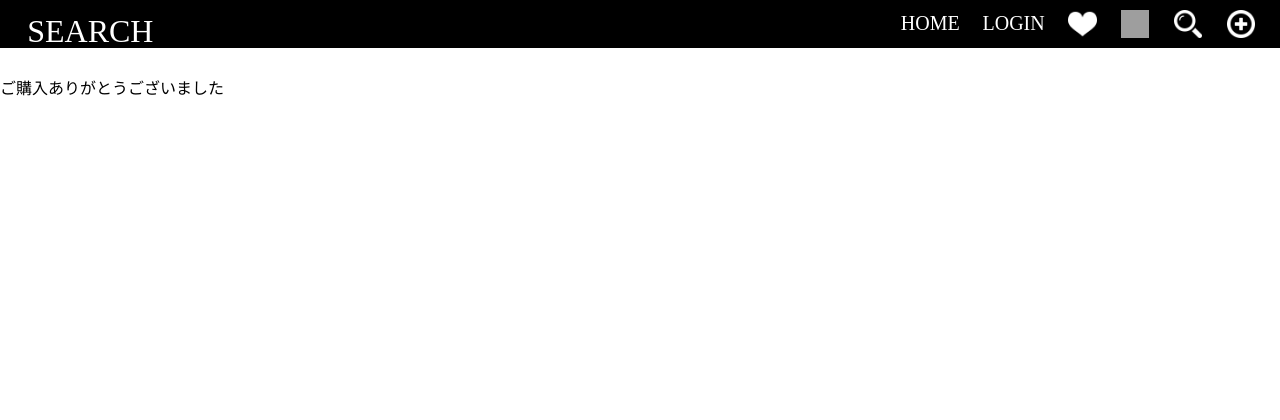
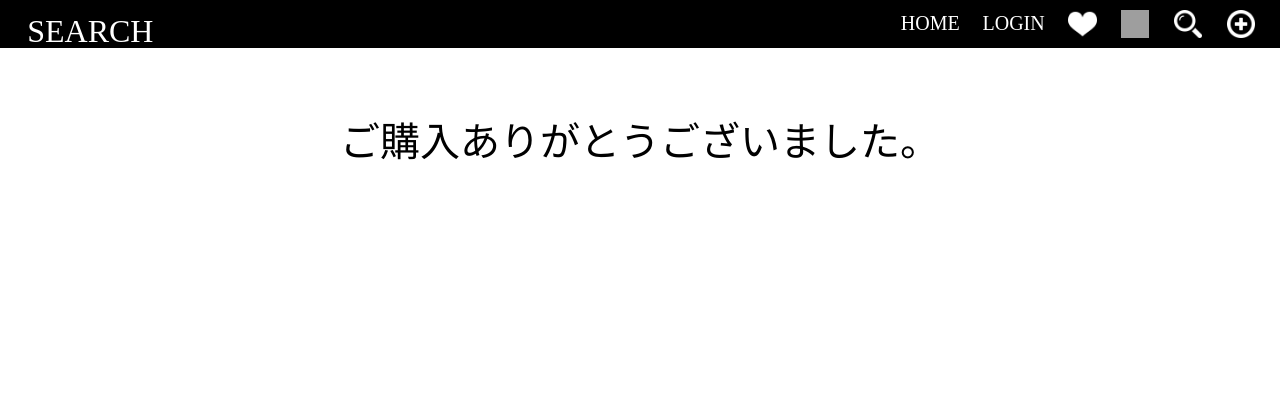
Before and after one commit to Koba-Sora/search, a Django app: page /cart/checkout/complete/ in a window 1280 px wide. Shown: the top 420 px of the page. Run offline with Django 4.2, Linux system fonts and the light colour scheme; parts of the project's set-up code (start-up, migrations or seed data) failed here and were passed over; grey boxes are pictures that could not be loaded.

Commit message:
12012342

```diff
--- a/search_app/static/js/complete.js
+++ b/search_app/static/js/complete.js
@@ -1,4 +1,6 @@
 window.addEventListener('load', function() {
+    const mainContent = document.getElementById('main-content');
     // ページが完全に読み込まれたらフェードインアニメーションを適用
-    document.body.classList.add('loaded');
+    mainContent.style.transition = 'opacity 1s ease-in';
+    mainContent.style.opacity = 1;
 });
--- a/search_app/static/serch_app/css/complete.css
+++ b/search_app/static/serch_app/css/complete.css
@@ -1,11 +1,16 @@
 .main{
-    margin-top: 10vh;
+
+    width: 80%;
+    margin: auto;
+    margin-top: 15vh;
+    display: flex;
+    justify-content: center;
 }
-/* 遷移先ページのフェードイン */
-body {
-    opacity: 0;
-    transition: opacity 1s ease-out;
+#main-content {
+    opacity: 0; /* 初期状態は非表示 */
+    transition: opacity 1s ease-in; /* フェードイン用 */
 }
-body.loaded {
-    opacity: 1;
+.main-text{
+    font-size: 5vh;
+    margin-bottom: 2vh;
 }
--- a/search_app/templates/cart_detail.html
+++ b/search_app/templates/cart_detail.html
@@ -6,7 +6,7 @@
 
 {% endblock  %}
 {% block content %}
-<section class="main">
+<section class="main" id="main-content">
     <!-- 通知バーのHTML -->
 <div id="notification-bar" ></div>
     <h2 class="pagename">{{ name }} さんのカート</h2>
@@ -16,9 +16,9 @@
             <p id="total-price">{{ total_price | floatformat:0 | intcomma }}</p>
             <p>円</p>
         </div>
-        <form method="post" action="{% url 'search_app:checkout' %}">
+        <form method="post" action="{% url 'search_app:checkout' %}" class="primary_form">
             {% csrf_token %}
-            <button type="submit" class="btn btn-primary" id="purchase-button">購入する</button>
+            <button type="submit" class="btn-primary" id="purchase-button">購入する</button>
         </form>
     {% endif %}
     <ul>
--- a/search_app/templates/complete.html
+++ b/search_app/templates/complete.html
@@ -5,10 +5,9 @@
 {% endblock links %}
 {% block content %}
 
-<div class="main">
+<div class="main" id="main-content">
 
-    <h2>ご購入ありがとうございました</h2>
-
+    <p class="main-text">ご購入ありがとうございました。</p>
 </div>
 
 <script src="{% static 'js/complete.js' %}"></script>
--- a/static/css/base.css
+++ b/static/css/base.css
@@ -4,6 +4,7 @@ body {
 }
 
 header {
+    font-family: "Ten Mincho", serif;
     position: fixed;  /* 固定 */
     width: 100vw;
     height: 6vh;
@@ -13,7 +14,7 @@ header {
     background-color: black;
     color: white;
     display: flex; /* 横並び */
-    z-index: 100;
+    z-index: 1000;
     align-items: center;
 }
 
--- a/templates/base.html
+++ b/templates/base.html
@@ -10,6 +10,7 @@
         {% endblock  %}
         <title>SEARCH</title>
     </head>
+
     <body>
             <header>
                 <a href="{% url 'search_app:home' %}">
```
Also changed, not shown: search_app/static/js/cart_detail.js (+3 -94 lines), search_app/static/serch_app/css/like_and_cart.css (+21 -0 lines).
